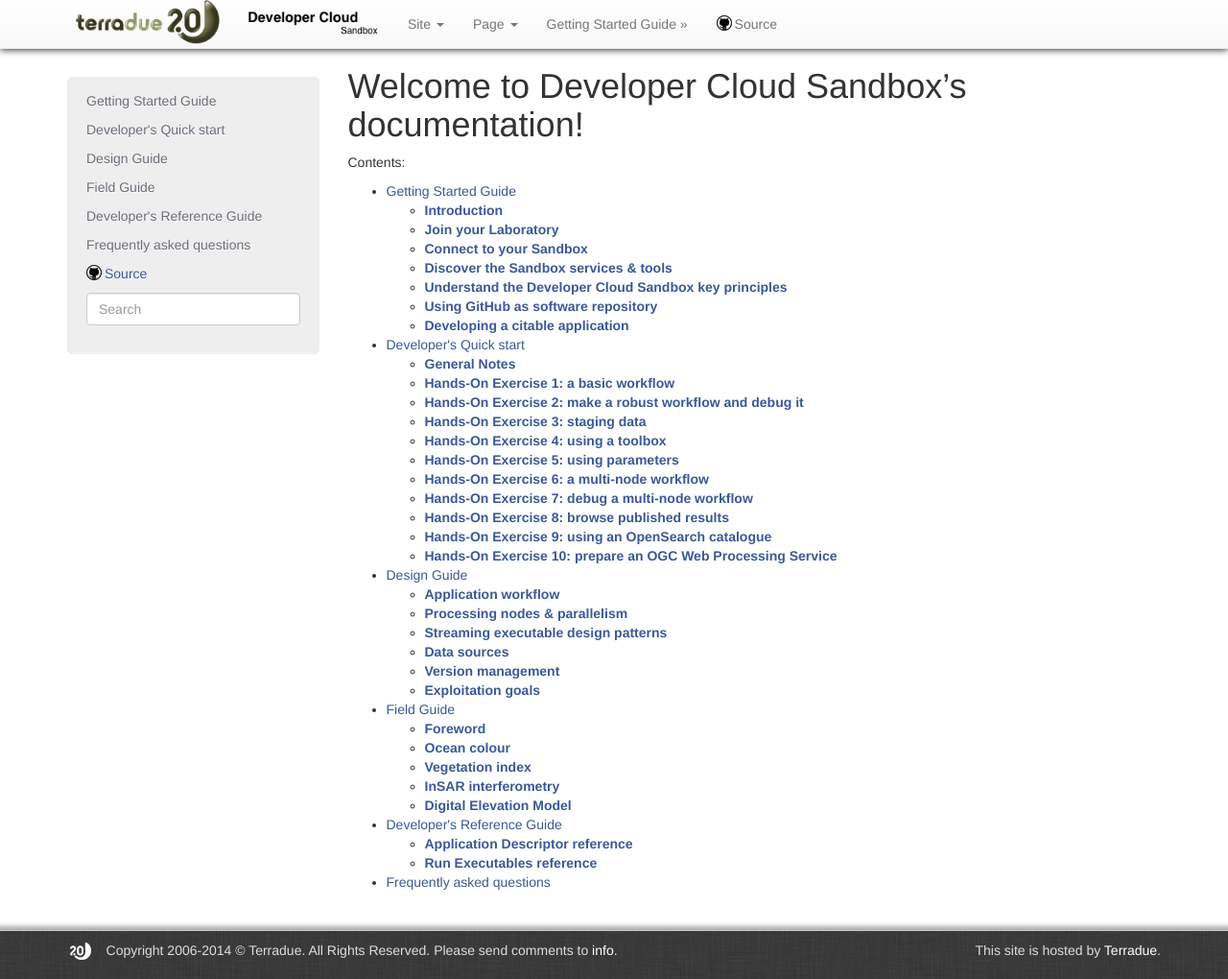
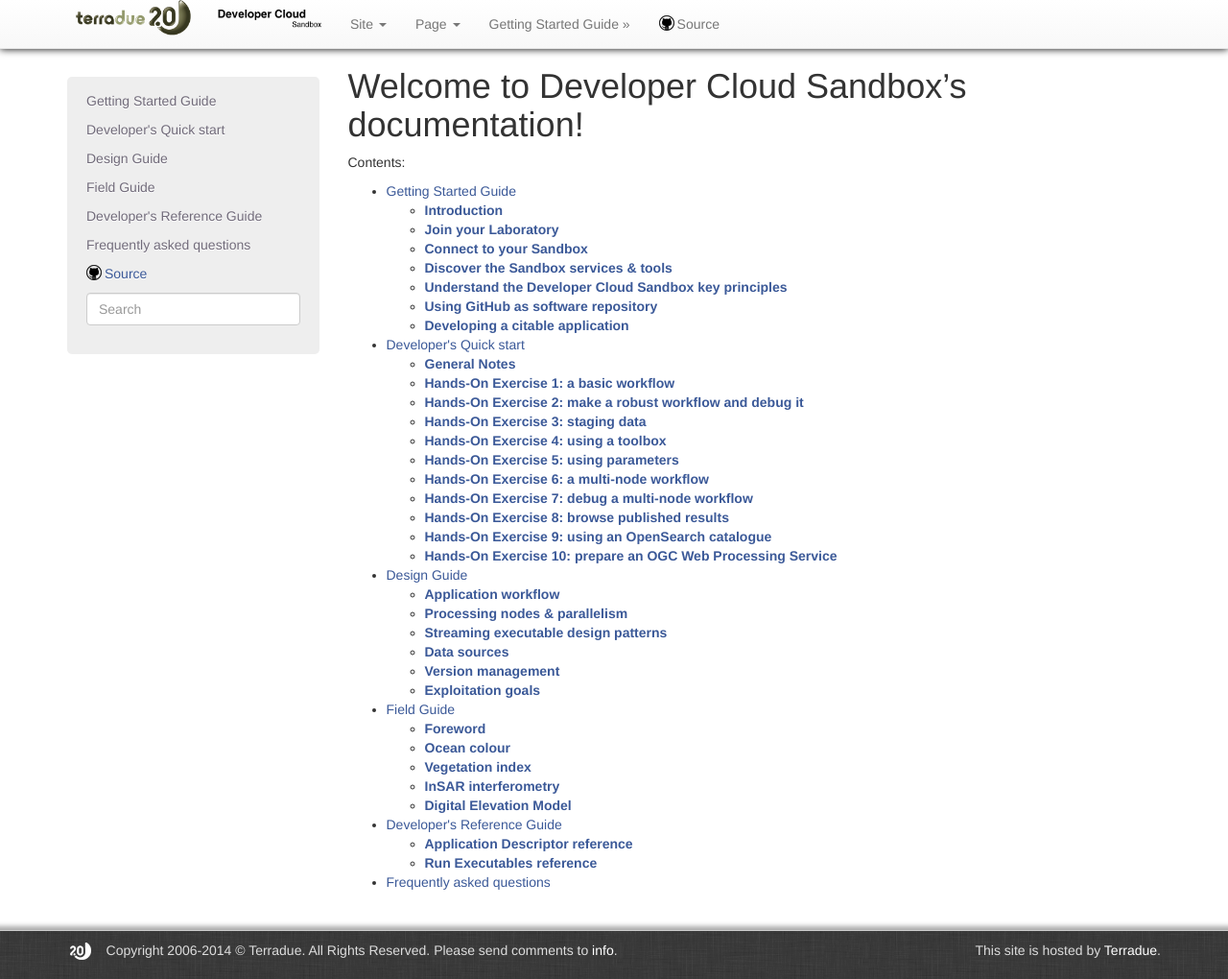
Before and after one commit to Terradue/doc-developer-sandbox, a Sphinx documentation site: the page built from source/index.rst, in a window 1280 px wide and 1020 px high. Shown: the whole window at 96% size. Built offline with Sphinx 7.4.7, drawn with Linux system fonts in a browser that asks for light colours.

Commit message:
Update terradue.css

```diff
--- a/source/_static/terradue.css
+++ b/source/_static/terradue.css
@@ -128,7 +128,7 @@
 }
 
 #navbar .navbar-t2-brand > img {
-	width: 150px;
+	width: 120px;
 }
 
 .navbar-t2-brand {
@@ -136,7 +136,7 @@
 }
 
 #navbar .navbar-dcs-brand > img {
-	width: 150px;
+	width: 120px;
 }
 
 .navbar-dcs-brand {
```
